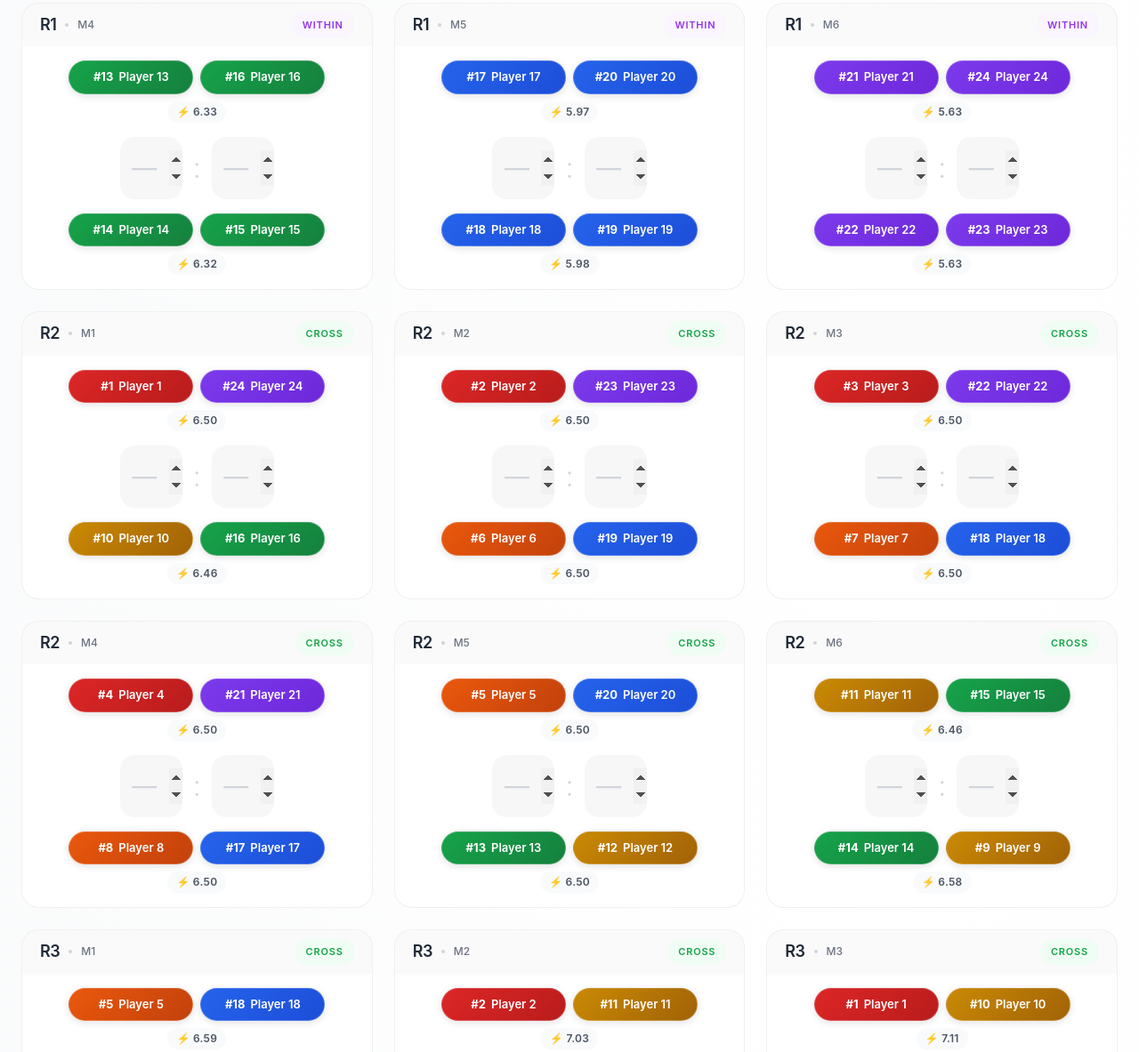
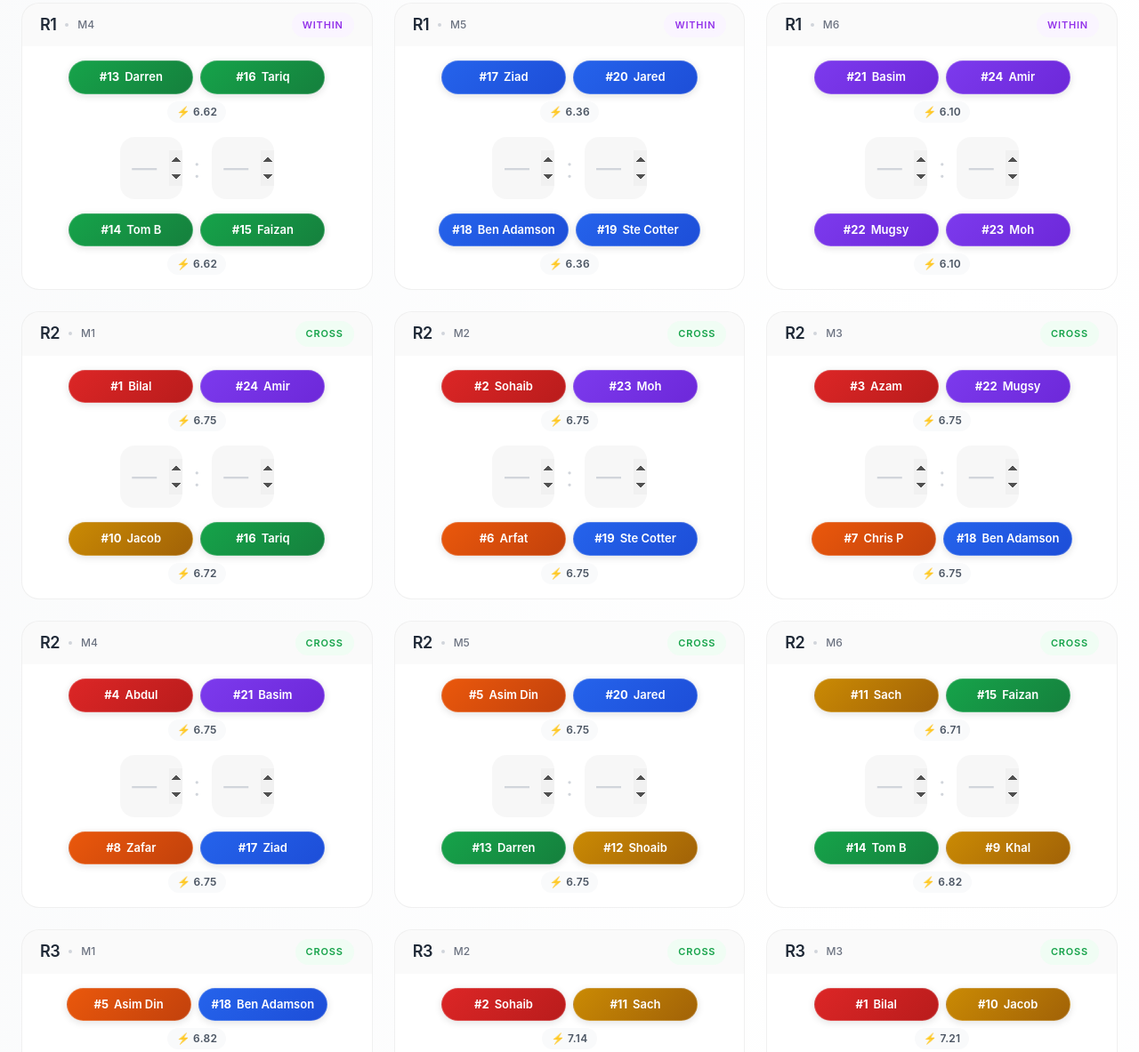
Before and after one commit to asatire1/fixtures, a plain HTML site: page index.html in a window 1280 px wide. Shown: the part 1157-2340 px from the top of the page at 89% size. Drawn offline with nearby package versions, Linux system fonts and the light colour scheme.

Commit message:
Update index.html

```diff
--- a/index.html
+++ b/index.html
@@ -306,9 +306,9 @@
                 { team1: [11, 15], team2: [14, 9] }
             ],
             3: [
-                { team1: [5, 18], team2: [13, 8] },      // Swapped match 1 & 5
+                { team1: [5, 18], team2: [13, 8] },
                 { team1: [2, 11], team2: [12, 3] },
-                { team1: [1, 10], team2: [9, 4] },       // Swapped match 1 & 5
+                { team1: [1, 10], team2: [9, 4] },
                 { team1: [6, 17], team2: [14, 7] },
                 { team1: [15, 24], team2: [19, 20] },
                 { team1: [16, 23], team2: [22, 21] }
@@ -354,8 +354,8 @@
                 { team1: [22, 18], team2: [15, 24] }
             ],
             9: [
-                { team1: [6, 12], team2: [11, 8] },      // Swapped match 2 & 7
-                { team1: [2, 24], team2: [17, 4] },      // Swapped match 2 & 7
+                { team1: [6, 12], team2: [11, 8] },
+                { team1: [2, 24], team2: [17, 4] },
                 { team1: [1, 19], team2: [18, 3] },
                 { team1: [5, 9], team2: [10, 7] },
                 { team1: [14, 20], team2: [21, 16] },
@@ -380,8 +380,8 @@
             12: [
                 { team1: [2, 16], team2: [13, 4] },
                 { team1: [5, 17], team2: [14, 1] },
-                { team1: [3, 22], team2: [15, 7] },      // Swapped match 6 & 4
-                { team1: [6, 24], team2: [21, 8] },      // Swapped match 6 & 4
+                { team1: [3, 22], team2: [15, 7] },
+                { team1: [6, 24], team2: [21, 8] },
                 { team1: [10, 18], team2: [23, 12] },
                 { team1: [9, 19], team2: [20, 11] }
             ],
@@ -395,6 +395,34 @@
             ]
         };
 
+        // ===== DEFAULT PLAYER NAMES =====
+        const DEFAULT_PLAYER_NAMES = [
+            'Bilal',
+            'Sohaib',
+            'Azam',
+            'Abdul',
+            'Asim Din',
+            'Arfat',
+            'Chris P',
+            'Zafar',
+            'Khal',
+            'Jacob',
+            'Sach',
+            'Shoaib',
+            'Darren',
+            'Tom B',
+            'Faizan',
+            'Tariq',
+            'Ziad',
+            'Ben Adamson',
+            'Ste Cotter',
+            'Jared',
+            'Basim',
+            'Mugsy',
+            'Moh',
+            'Amir'
+        ];
+
         // ===== STATE MANAGEMENT =====
         class TournamentState {
             constructor() {
@@ -402,13 +430,14 @@
             }
 
             loadFromStorage() {
+                // Calculate default ratings: 3.75 to 3.0 evenly distributed
                 const defaultRatings = {};
                 for (let i = 1; i <= 24; i++) {
-                    defaultRatings[i] = parseFloat((3.75 - (i - 1) * 0.043478).toFixed(2));
+                    // Linear interpolation from 3.75 (player 1) to 3.0 (player 24)
+                    defaultRatings[i] = parseFloat((3.75 - ((i - 1) * 0.75 / 23)).toFixed(2));
                 }
 
-                this.playerNames = JSON.parse(localStorage.getItem('padel_player_names')) ||
-                    Array.from({length: 24}, (_, i) => `Player ${i + 1}`);
+                this.playerNames = JSON.parse(localStorage.getItem('padel_player_names')) || [...DEFAULT_PLAYER_NAMES];
 
                 this.skillRatings = JSON.parse(localStorage.getItem('padel_skill_ratings')) || defaultRatings;
                 this.matchScores = JSON.parse(localStorage.getItem('padel_match_scores')) || {};
@@ -625,10 +654,10 @@
             }
 
             resetPlayerNames() {
-                this.playerNames = Array.from({length: 24}, (_, i) => `Player ${i + 1}`);
+                this.playerNames = [...DEFAULT_PLAYER_NAMES];
                 const defaultRatings = {};
                 for (let i = 1; i <= 24; i++) {
-                    defaultRatings[i] = parseFloat((3.75 - (i - 1) * 0.043478).toFixed(2));
+                    defaultRatings[i] = parseFloat((3.75 - ((i - 1) * 0.75 / 23)).toFixed(2));
                 }
                 this.skillRatings = defaultRatings;
                 this.saveToStorage();
@@ -860,8 +889,8 @@
                                             </div>
                                             <div>
                                                 <label class="block text-sm font-medium text-gray-700 mb-1">Skill Rating:</label>
-                                                <input type="number" min="0" max="5" step="0.05" value="${state.skillRatings[playerId]}" class="w-full border rounded px-3 py-2" onchange="state.updateSkillRating(${playerId}, parseFloat(this.value)); render();" />
-                                                <div class="text-xs text-gray-500 mt-1">(0-5, step 0.05)</div>
+                                                <input type="number" min="0" max="5" step="0.01" value="${state.skillRatings[playerId]}" class="w-full border rounded px-3 py-2" onchange="state.updateSkillRating(${playerId}, parseFloat(this.value)); render();" />
+                                                <div class="text-xs text-gray-500 mt-1">(0-5, step 0.01)</div>
                                             </div>
                                         </div>
                                     </div>
```
